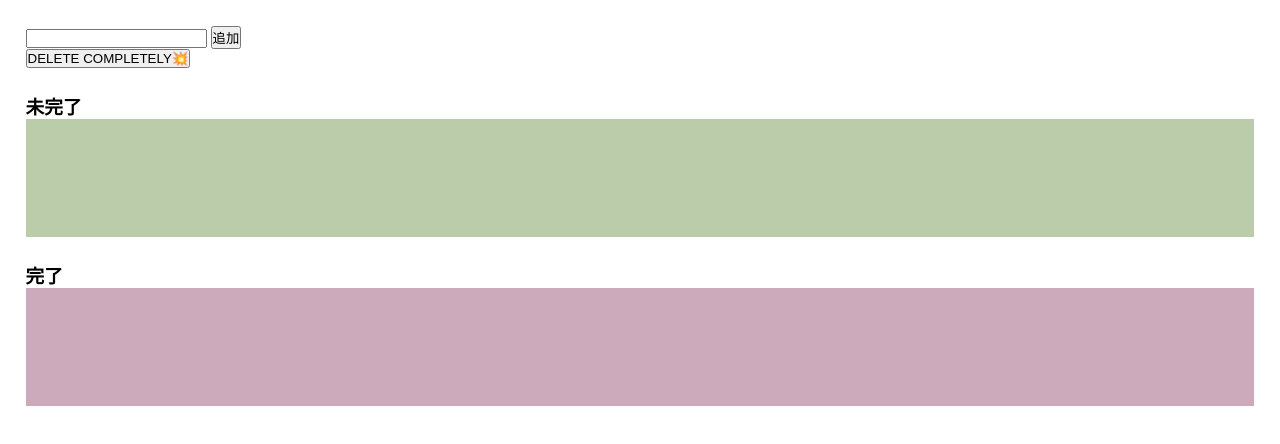
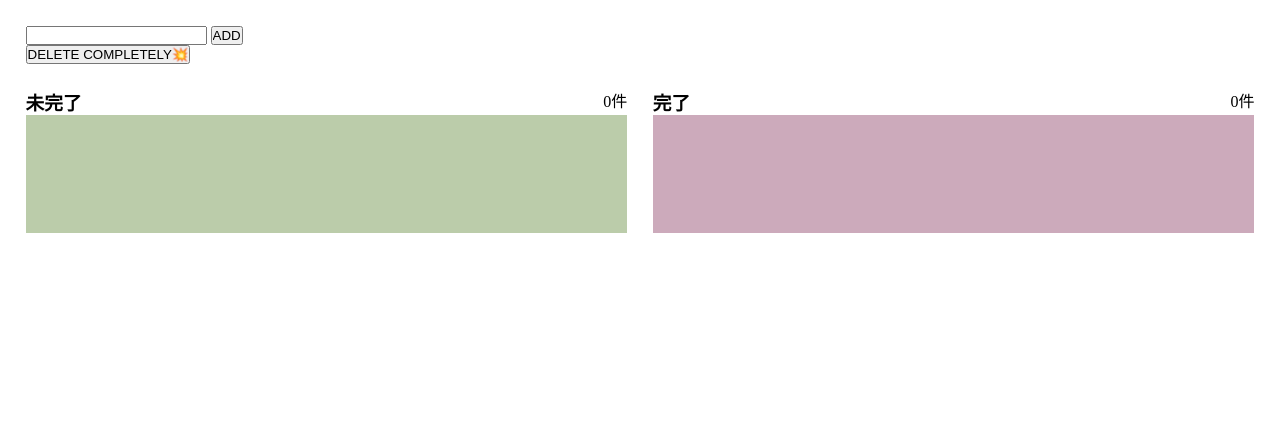
Before and after one commit to gatag/vue-todo, a plain HTML site: page index.html in a window 1280 px wide. Drawn offline with Linux system fonts and the light colour scheme.

Commit message:
レスポンシブに対応

```diff
--- a/assets/main.css
+++ b/assets/main.css
@@ -4,19 +4,15 @@
 }
 
 main {
-    padding: 2vw;
-}
-
-h3 {
-    margin-top: 3vh;
+    padding: 2%;
 }
 
 li {
-    list-style-position: inside;
+    list-style: none;
 }
 
 #lists {
-    margin-top: 3vh;
+    justify-content: space-between;
 }
 
 #todo_list, #done_list {
@@ -31,3 +27,28 @@ li {
 #done_list {
     background: #cab;
 }
+
+.flex {
+    display: flex;
+    flex-wrap: wrap;
+}
+
+.list_wrapper {
+    width: 100%;
+    margin-top: 3vh;
+}
+
+.list_wrapper_header {
+    justify-content: space-between;
+}
+
+@media screen and (min-width: 800px) {
+    .list_wrapper {
+        width: 47vw;
+    }
+}
+
+.todo_item {
+    margin: 1vh 0;
+    word-wrap: break-word;
+}
--- a/assets/main.js
+++ b/assets/main.js
@@ -12,9 +12,9 @@ Vue.component('todo-item', {
     props: ['item'],
     template: `
         <li class="todo_item">
-            <span>{{ item.name }}</span>
             <button v-on:click="$emit('done', item)">DONE!😎</button>
             <button v-on:click="$emit('delete', item)">DELETE🤔</button>
+            {{ item.name }}
         </li>
     `
 });
@@ -22,10 +22,10 @@ Vue.component('todo-item', {
 Vue.component('done-todo-item', {
     props: ['item'],
     template: `
-        <li class="done_item">
-            <span>{{ item.name }}</span>
+        <li class="todo_item">
             <button v-on:click="$emit('reopen', item)">REOPEN😅</button>
             <button v-on:click="$emit('delete', item)">DELETE🤔</button>
+            {{ item.name }}
         </li>
     `
 });
@@ -37,6 +37,7 @@ let vm = new Vue({
         item_list: [],
         id: 0
     },
+    // LocalStorageからの読み込み
     created: function() {
         if (localStorage.length) {
             this.item_list = JSON.parse(localStorage.getItem('item_list'));
@@ -67,6 +68,7 @@ let vm = new Vue({
         }
     },
     methods: {
+        // LocalStorageへの保存
         save: function() {
             localStorage.setItem('item_list', JSON.stringify(this.item_list));
             localStorage.setItem('id', this.id);
@@ -75,7 +77,7 @@ let vm = new Vue({
             if (this.item_name === '') {
                 window.alert('No input');
             } else {
-                let id = this.id;
+                let id = parseInt(this.id);
                 let name = this.item_name;
                 let isDone = false;
                 let isDeleted = false;
@@ -88,18 +90,22 @@ let vm = new Vue({
             e.preventDefault();
             e.stopPropagation();
         },
+        // 完了
         closeTodo: function(item) {
             item.isDone = true;
             this.save();
         },
+        // 再開
         reopenTodo: function(item) {
             item.isDone = false;
             this.save();
         },
+        // 削除
         deleteTodo: function(item) {
             item.isDeleted = true;
             this.save();
         },
+        // 完全削除
         removeTodo: function() {
             let confirm = window.confirm(this.deleted_list.length + '件の削除済みのアイテムを完全に削除します。よろしいですか？');
             if (confirm) {
--- a/index.html
+++ b/index.html
@@ -12,22 +12,31 @@
         <div id="vm">
             <form v-on:submit="addNewTodo">
                 <input type="text" name="item_name" v-model="item_name">
-                <input type="submit" name="submit" value="追加">
+                <input type="submit" name="submit" value="ADD">
             </form>
             <div id="controls">
                 <button v-on:click="removeTodo">DELETE COMPLETELY💥</button>
             </div>
-            <div id="lists">
+            <div id="lists" class="flex">
+                <div class="list_wrapper">
+                    <div class="list_wrapper_header flex">
                         <h3>未完了</h3>
+                        <p>{{ not_done_list.length }}件</p>
+                    </div>
                     <ul id="todo_list">
                         <li is="todo-item" v-for="item in not_done_list" v-bind:item="item" :key="item.id" v-on:done="closeTodo(item)" v-on:delete="deleteTodo(item)"></li>
                     </ul>
+                </div>
+                <div class="list_wrapper">
+                    <div class="list_wrapper_header flex">
                         <h3>完了</h3>
+                        <p>{{ done_list.length }}件</p>
+                    </div>
                     <ul id="done_list">
                         <li is="done-todo-item" v-for="item in done_list" v-bind:item="item" :key="item.id" v-on:reopen="reopenTodo(item)" v-on:delete="deleteTodo(item)"></li>
                     </ul>
                 </div>
-
+            </div>
         </div>
     </main>
 
```
Lines whose indentation alone changed are shown as unchanged.
